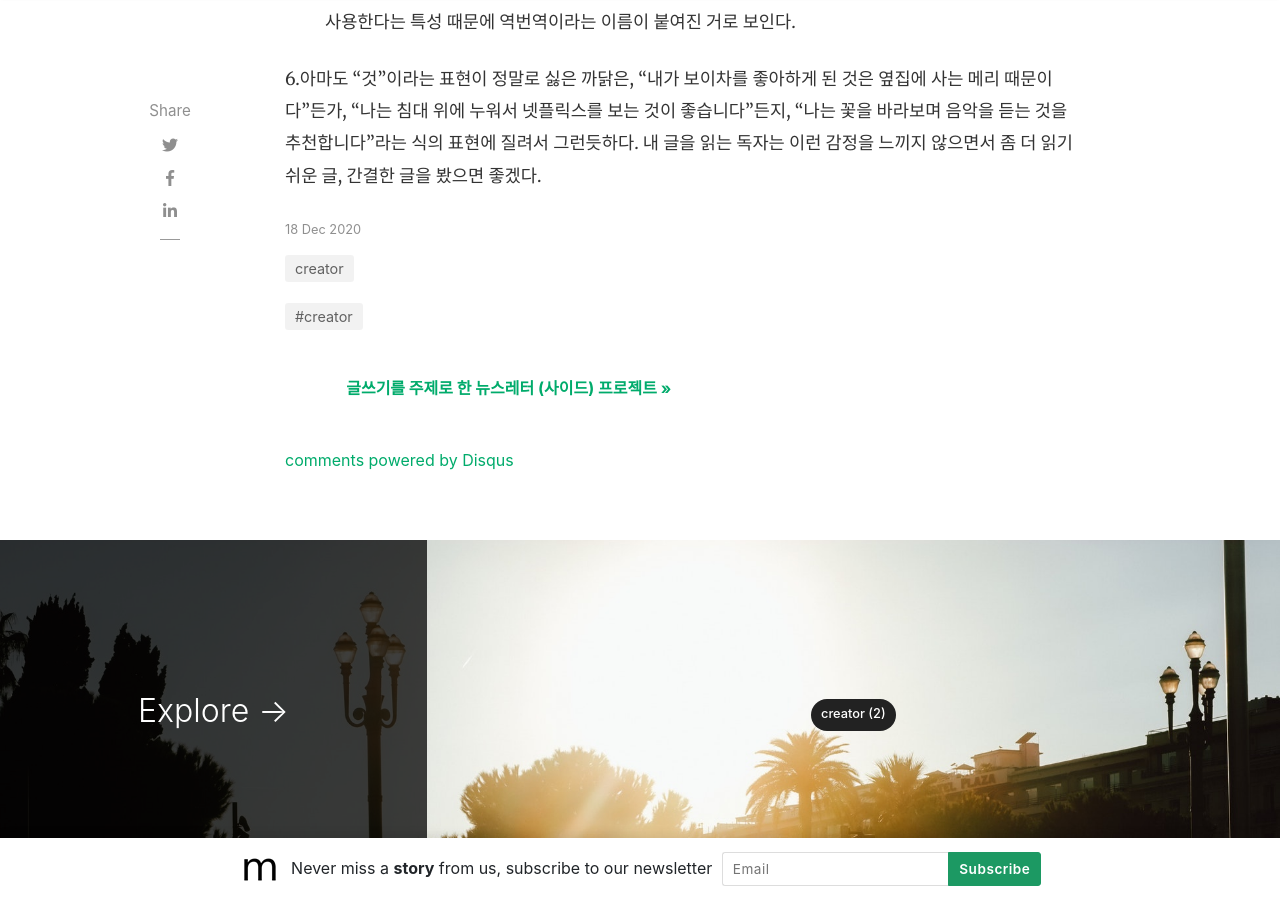
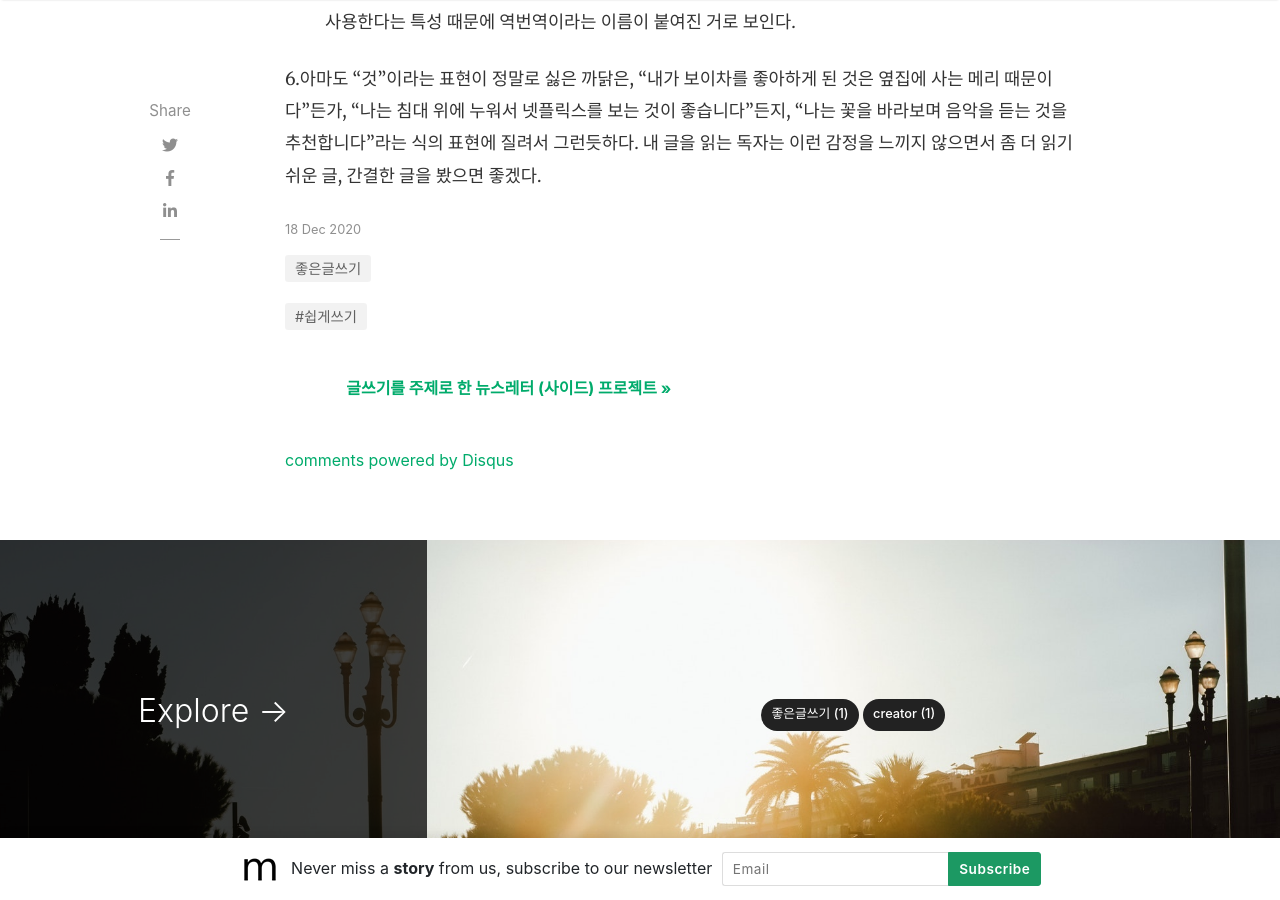
Before and after one commit to samantha-writer/samantha-writer.github.io, a Jekyll site: the page built from _posts/2020-12-18-201218-001.md, in a window 1280 px wide and 900 px high, scrolled down 2274 px. Built offline with Jekyll 4.4.1, drawn with Linux system fonts in a browser that asks for light colours; nearby versions of some CDN libraries; comment, search, counter and statistics services are not loaded.

Commit message:
Update 2020-12-18-201218-001.md

```diff
--- a/_posts/2020-12-18-201218-001.md
+++ b/_posts/2020-12-18-201218-001.md
@@ -3,8 +3,8 @@ layout: post
 title:  "~하는 것"
 date: 2020-12-18
 author: samantha
-categories: [ creator ]
-tags: [ creator ]
+categories: [ 좋은글쓰기 ]
+tags: [ 쉽게쓰기 ]
 image: assets/images/inpost/201218_001.png
 description: ""
 featured: true
```
